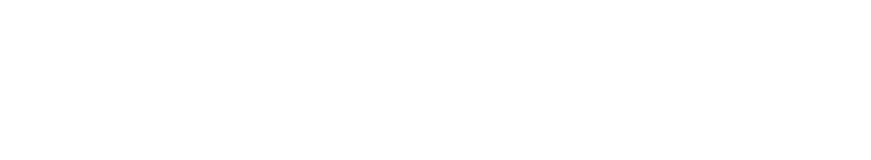
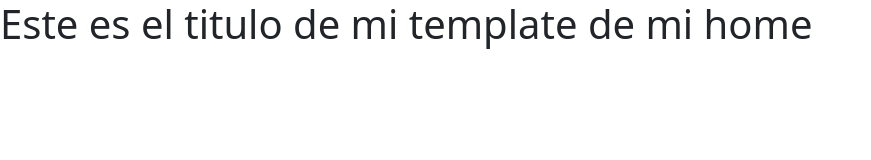
Before and after one commit to joskr3/repositorio_para_proyecto_final, a plain HTML site: page proyecto-final/Home/index.html in a window 1280 px wide. Shown: the whole page, without its empty margins (0-871 px from the left). Drawn offline with nearby package versions, Linux system fonts and the light colour scheme.

Commit message:
agregando un camn

```diff
--- a/proyecto-final/Home/index.html
+++ b/proyecto-final/Home/index.html
@@ -15,6 +15,9 @@
     <title>Inicio</title>
   </head>
   <body>
+
+    <h1>Este es el titulo de mi template de mi home </h1>
+
     <script
       src="https://cdn.jsdelivr.net/npm/bootstrap@5.0.0-beta3/dist/js/bootstrap.bundle.min.js"
       integrity="sha384-JEW9xMcG8R+pH31jmWH6WWP0WintQrMb4s7ZOdauHnUtxwoG2vI5DkLtS3qm9Ekf"
```
